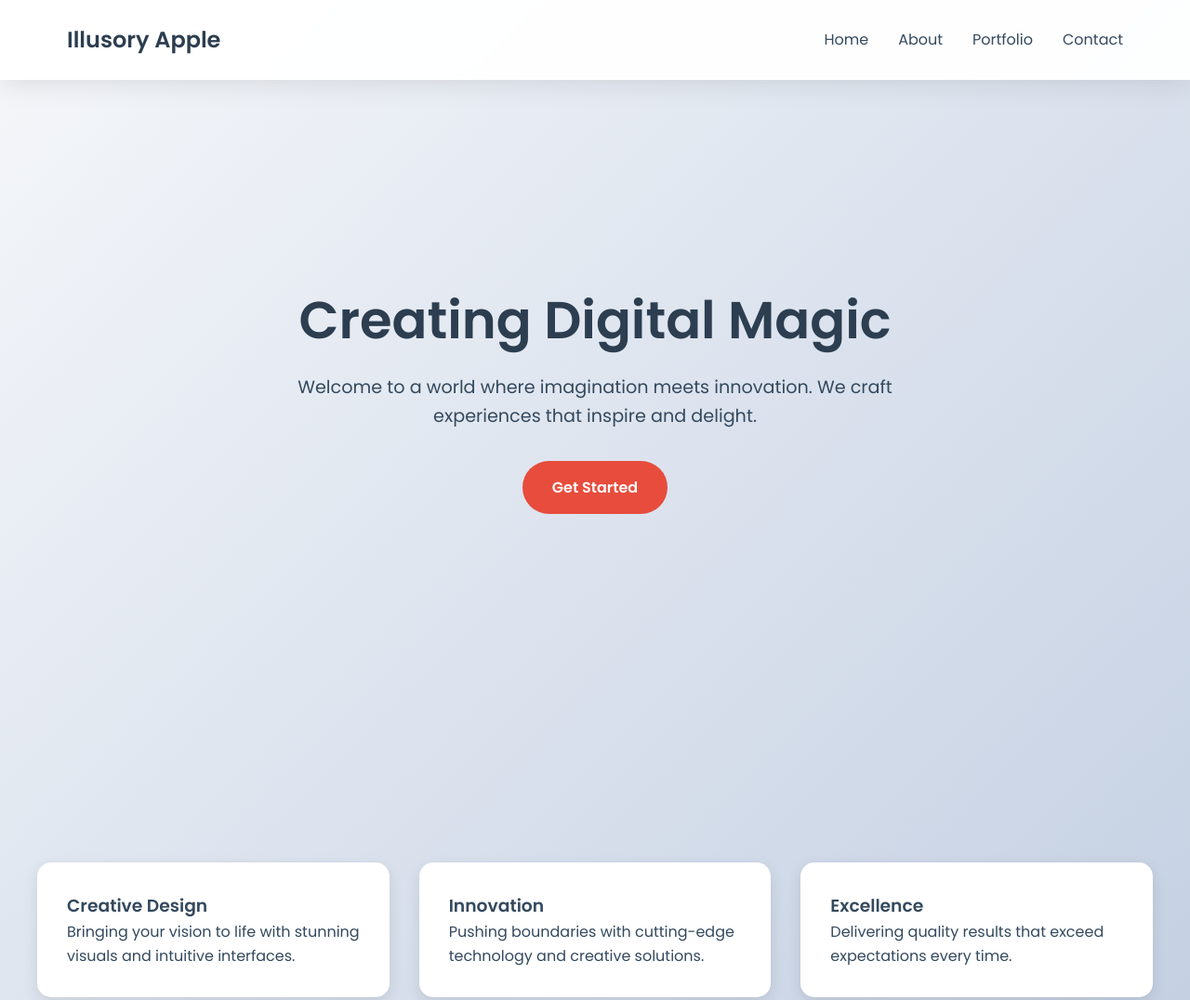
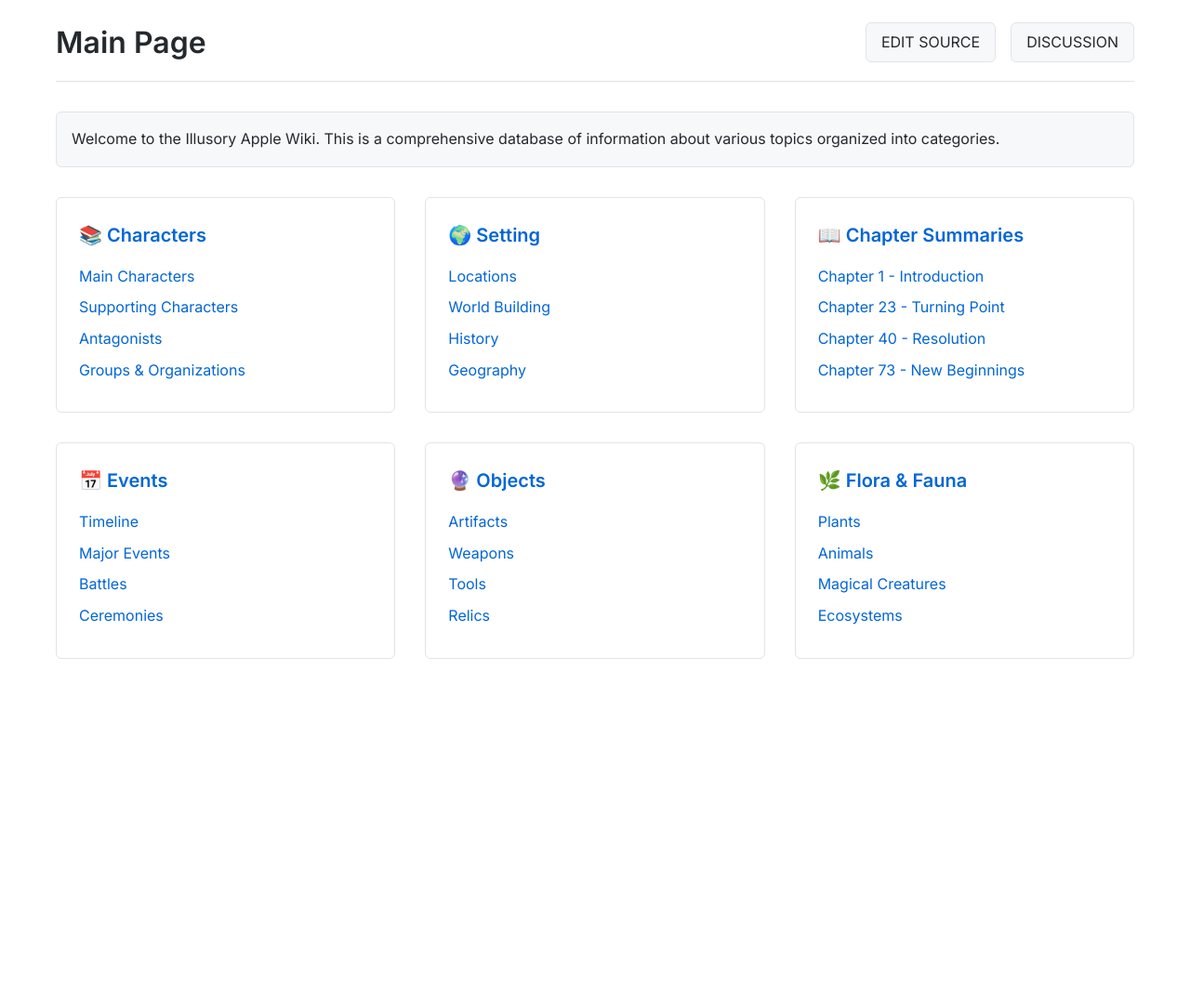
Before and after one commit to Sahil-Sahil/illusoryApple, a plain HTML site: page index.html in a window 1280 px wide. Shown: the top 1076 px of the page at 93% size. After the commit the page ends 800 px from the top, so only its background shows below. Drawn offline with Linux system fonts and the light colour scheme.

Commit message:
index.html

```diff
--- a/index.html
+++ b/index.html
@@ -3,15 +3,15 @@
 <head>
     <meta charset="UTF-8">
     <meta name="viewport" content="width=device-width, initial-scale=1.0">
-    <title>Welcome | Illusory Apple</title>
+    <title>Illusory Apple Wiki</title>
     <style>
-        @import url('https://fonts.googleapis.com/css2?family=Poppins:wght@300;400;600&display=swap');
+        @import url('https://fonts.googleapis.com/css2?family=Inter:wght@400;600&display=swap');
 
         :root {
-            --primary-color: #2c3e50;
-            --accent-color: #e74c3c;
-            --text-color: #34495e;
-            --light-bg: #ecf0f1;
+            --primary-color: #0366d6;
+            --text-color: #24292e;
+            --border-color: #e1e4e8;
+            --bg-color: #f6f8fa;
         }
 
         * {
@@ -21,184 +21,173 @@
         }
 
         body {
-            font-family: 'Poppins', sans-serif;
+            font-family: 'Inter', sans-serif;
             line-height: 1.6;
             color: var(--text-color);
-            background: linear-gradient(135deg, #f5f7fa 0%, #c3cfe2 100%);
-            min-height: 100vh;
+            padding: 20px;
+            max-width: 1200px;
+            margin: 0 auto;
         }
 
-        .container {
-            max-width: 1200px;
-            margin: 0 auto;
-            padding: 0 2rem;
-        }
-
-        header {
-            background: rgba(255, 255, 255, 0.95);
-            box-shadow: 0 4px 30px rgba(0, 0, 0, 0.1);
-            backdrop-filter: blur(5px);
-            padding: 1.5rem 0;
-            position: fixed;
-            width: 100%;
-            top: 0;
-            z-index: 1000;
-        }
-
-        nav {
+        .header {
             display: flex;
             justify-content: space-between;
             align-items: center;
+            margin-bottom: 2rem;
+            padding-bottom: 1rem;
+            border-bottom: 1px solid var(--border-color);
         }
 
-        .logo {
-            font-size: 1.5rem;
-            font-weight: 600;
-            color: var(--primary-color);
+        .header h1 {
+            font-size: 2rem;
         }
 
-        .nav-links {
+        .header-buttons {
             display: flex;
+            gap: 1rem;
+        }
+
+        .button {
+            padding: 0.5rem 1rem;
+            background-color: var(--bg-color);
+            border: 1px solid var(--border-color);
+            border-radius: 6px;
+            text-decoration: none;
+            color: var(--text-color);
+            font-weight: 500;
+        }
+
+        .intro {
+            margin-bottom: 2rem;
+            padding: 1rem;
+            background-color: var(--bg-color);
+            border: 1px solid var(--border-color);
+            border-radius: 6px;
+        }
+
+        .grid-container {
+            display: grid;
+            grid-template-columns: repeat(auto-fit, minmax(300px, 1fr));
             gap: 2rem;
         }
 
-        .nav-links a {
-            color: var(--text-color);
-            text-decoration: none;
-            font-weight: 400;
-            transition: color 0.3s ease;
+        .category-card {
+            border: 1px solid var(--border-color);
+            border-radius: 6px;
+            padding: 1.5rem;
+            background-color: white;
         }
 
-        .nav-links a:hover {
-            color: var(--accent-color);
+        .category-title {
+            display: flex;
+            align-items: center;
+            gap: 0.5rem;
+            margin-bottom: 1rem;
+            color: var(--primary-color);
+            font-size: 1.25rem;
         }
 
-        .hero {
-            height: 100vh;
-            display: flex;
-            align-items: center;
-            justify-content: center;
-            text-align: center;
-            padding-top: 4rem;
+        .category-list {
+            list-style: none;
         }
 
-        .hero-content {
-            max-width: 800px;
-            opacity: 0;
-            transform: translateY(20px);
-            animation: fadeInUp 1s ease forwards;
+        .category-list li {
+            margin-bottom: 0.5rem;
         }
 
-        .hero h1 {
-            font-size: 3.5rem;
+        .category-list a {
             color: var(--primary-color);
-            margin-bottom: 1.5rem;
-            line-height: 1.2;
+            text-decoration: none;
         }
 
-        .hero p {
-            font-size: 1.2rem;
-            color: var(--text-color);
-            margin-bottom: 2rem;
-        }
-
-        .cta-button {
-            display: inline-block;
-            padding: 1rem 2rem;
-            background-color: var(--accent-color);
-            color: white;
-            text-decoration: none;
-            border-radius: 30px;
-            font-weight: 600;
-            transition: transform 0.3s ease, box-shadow 0.3s ease;
-        }
-
-        .cta-button:hover {
-            transform: translateY(-2px);
-            box-shadow: 0 5px 15px rgba(231, 76, 60, 0.3);
-        }
-
-        .features {
-            padding: 5rem 0;
-        }
-
-        .features-grid {
-            display: grid;
-            grid-template-columns: repeat(auto-fit, minmax(250px, 1fr));
-            gap: 2rem;
-            margin-top: 3rem;
-        }
-
-        .feature-card {
-            background: white;
-            padding: 2rem;
-            border-radius: 15px;
-            box-shadow: 0 5px 15px rgba(0, 0, 0, 0.1);
-            transition: transform 0.3s ease;
-        }
-
-        .feature-card:hover {
-            transform: translateY(-5px);
-        }
-
-        @keyframes fadeInUp {
-            to {
-                opacity: 1;
-                transform: translateY(0);
-            }
+        .category-list a:hover {
+            text-decoration: underline;
         }
 
         @media (max-width: 768px) {
-            .nav-links {
-                display: none;
+            body {
+                padding: 10px;
             }
 
-            .hero h1 {
-                font-size: 2.5rem;
-            }
-
-            .hero p {
-                font-size: 1rem;
+            .grid-container {
+                grid-template-columns: 1fr;
             }
         }
     </style>
 </head>
 <body>
-    <header>
-        <nav class="container">
-            <div class="logo">Illusory Apple</div>
-           <div class="nav-links">
-                <a href="index.html">Home</a>
-                <a href="about.html">About</a>
-                <a href="portfolio.html">Portfolio</a>
-                <a href="contact.html">Contact</a>
-            </div>
-        </nav>
-    </header>
+    <div class="header">
+        <h1>Main Page</h1>
+        <div class="header-buttons">
+            <a href="#" class="button">EDIT SOURCE</a>
+            <a href="#" class="button">DISCUSSION</a>
+        </div>
+    </div>
 
-    <section class="hero" id="home">
-        <div class="hero-content container">
-            <h1>Creating Digital Magic</h1>
-            <p>Welcome to a world where imagination meets innovation. We craft experiences that inspire and delight.</p>
-            <a href="#contact" class="cta-button">Get Started</a>
+    <div class="intro">
+        <p>Welcome to the Illusory Apple Wiki. This is a comprehensive database of information about various topics organized into categories.</p>
+    </div>
+
+    <div class="grid-container">
+        <div class="category-card">
+            <h2 class="category-title">📚 Characters</h2>
+            <ul class="category-list">
+                <li><a href="characters/main-characters.html">Main Characters</a></li>
+                <li><a href="characters/supporting-characters.html">Supporting Characters</a></li>
+                <li><a href="characters/antagonists.html">Antagonists</a></li>
+                <li><a href="characters/groups.html">Groups & Organizations</a></li>
+            </ul>
         </div>
-    </section>
 
-    <section class="features container" id="about">
-        <div class="features-grid">
-            <div class="feature-card">
-                <h3>Creative Design</h3>
-                <p>Bringing your vision to life with stunning visuals and intuitive interfaces.</p>
-            </div>
-            <div class="feature-card">
-                <h3>Innovation</h3>
-                <p>Pushing boundaries with cutting-edge technology and creative solutions.</p>
-            </div>
-            <div class="feature-card">
-                <h3>Excellence</h3>
-                <p>Delivering quality results that exceed expectations every time.</p>
-            </div>
+        <div class="category-card">
+            <h2 class="category-title">🌍 Setting</h2>
+            <ul class="category-list">
+                <li><a href="setting/locations.html">Locations</a></li>
+                <li><a href="setting/world-building.html">World Building</a></li>
+                <li><a href="setting/history.html">History</a></li>
+                <li><a href="setting/geography.html">Geography</a></li>
+            </ul>
         </div>
-    </section>
+
+        <div class="category-card">
+            <h2 class="category-title">📖 Chapter Summaries</h2>
+            <ul class="category-list">
+                <li><a href="chapters/chapter-1.html">Chapter 1 - Introduction</a></li>
+                <li><a href="chapters/chapter-23.html">Chapter 23 - Turning Point</a></li>
+                <li><a href="chapters/chapter-40.html">Chapter 40 - Resolution</a></li>
+                <li><a href="chapters/chapter-73.html">Chapter 73 - New Beginnings</a></li>
+            </ul>
+        </div>
+
+        <div class="category-card">
+            <h2 class="category-title">📅 Events</h2>
+            <ul class="category-list">
+                <li><a href="events/timeline.html">Timeline</a></li>
+                <li><a href="events/major-events.html">Major Events</a></li>
+                <li><a href="events/battles.html">Battles</a></li>
+                <li><a href="events/ceremonies.html">Ceremonies</a></li>
+            </ul>
+        </div>
+
+        <div class="category-card">
+            <h2 class="category-title">🔮 Objects</h2>
+            <ul class="category-list">
+                <li><a href="objects/artifacts.html">Artifacts</a></li>
+                <li><a href="objects/weapons.html">Weapons</a></li>
+                <li><a href="objects/tools.html">Tools</a></li>
+                <li><a href="objects/relics.html">Relics</a></li>
+            </ul>
+        </div>
+
+        <div class="category-card">
+            <h2 class="category-title">🌿 Flora & Fauna</h2>
+            <ul class="category-list">
+                <li><a href="nature/plants.html">Plants</a></li>
+                <li><a href="nature/animals.html">Animals</a></li>
+                <li><a href="nature/creatures.html">Magical Creatures</a></li>
+                <li><a href="nature/ecosystems.html">Ecosystems</a></li>
+            </ul>
+        </div>
+    </div>
 </body>
 </html>
```
